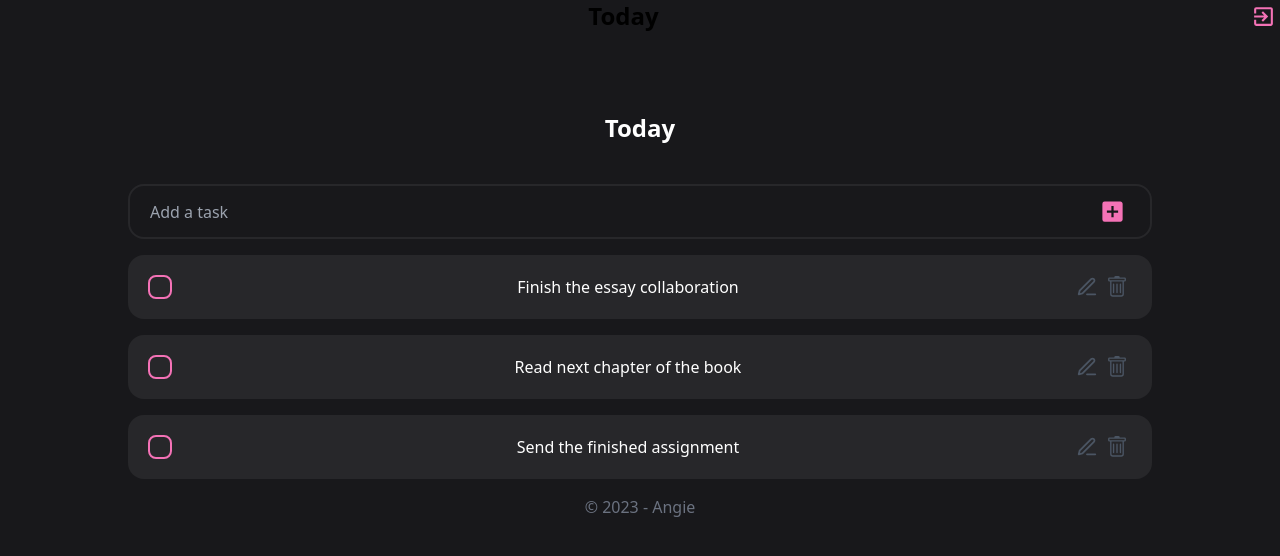
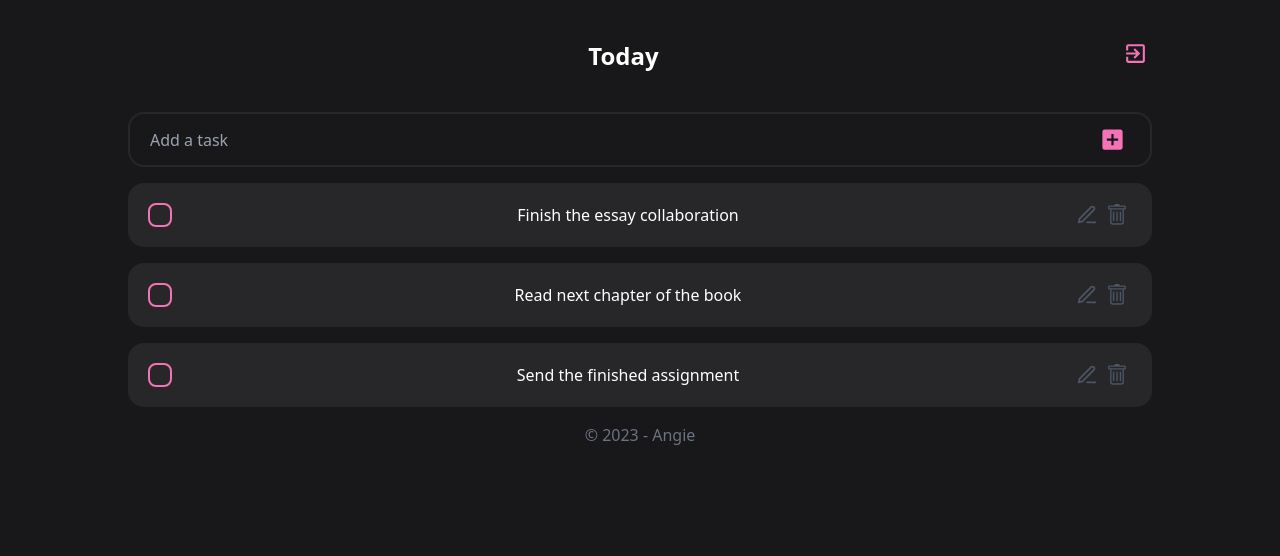
Before and after one commit to walborn/todo, a React (Create React App) app: page /todolist in a window 1280 px wide. Shown: the top 556 px of the page. Built offline with nearby package versions, Linux system fonts and the light colour scheme.

Commit message:
add AppRouter, Home, Login

```diff
--- a/src/App.jsx
+++ b/src/App.jsx
@@ -1,23 +1,13 @@
-import { BrowserRouter } from "react-router-dom"
-import { Route, Routes } from 'react-router-dom/dist'
-import About from './components/pages/About'
-import Navbar from './components/Items/Navbar'
-import Error from './components/pages/Error'
-import Login from './components/pages/Login'
-import Todolist from './components/todos/TodoList'
+
+import './index.css'
+
+import AppRouter from './components/todos/AppRouter'
 
 
 const App = () => {
+
 	return (
-		<BrowserRouter>
-			<Navbar />
-			<Routes>
-				<Route path="/about" element={<About />} />
-				<Route path="/todolist" element={<Todolist />} />
-				<Route path="/login" element={<Login />} />
-				<Route path="*" element={<Error />} />
-			</Routes>
-		</BrowserRouter>
+		<AppRouter />
 	)
 }
 
--- a/src/components/Items/Button.jsx
+++ b/src/components/Items/Button.jsx
@@ -1,4 +1,4 @@
-import React from "react"
+import React from 'react'
 import { Icon } from './Icon'
 
 
--- a/src/components/Items/Icon.jsx
+++ b/src/components/Items/Icon.jsx
@@ -1,4 +1,4 @@
-import React from "react"
+import React from 'react'
 
 export const Icon = (props) => <div className='mr-1 ml-1'>
 	{/* Если нужна обертка для всех svg с какими то общими стилями */}
--- a/src/components/pages/About.jsx
+++ b/src/components/pages/About.jsx
@@ -1,10 +1,22 @@
 import React from 'react'
+import { Link } from 'react-router-dom'
+import Button from '../Items/Button'
+import { MdExitToApp } from 'react-icons/md'
 
 const About = () => {
     return (
-        <h1>
-            Это приложение создано в качестве обучения
-        </h1>
+        <div className='flex items-center justify-between mt-4 p-2 w-full'>
+            <div></div>
+            <h1 className='text-white '>
+                Это приложение создано в качестве обучения
+            </h1>
+            <div className='flex items-center'>
+                <Link to='/'><Button icon={<MdExitToApp
+                    size={25}
+                    className='text-pink-400'
+                />} /></Link>
+            </div>
+        </div>
     )
 }
 
--- a/src/components/pages/Error.jsx
+++ b/src/components/pages/Error.jsx
@@ -7,7 +7,7 @@ const Error = () => {
                 Вы перешли на несуществующую страницу!
             </h1>
         </div>
-    );
-};
+    )
+}
 
 export default Error
--- /dev/null
+++ b/src/components/pages/Home.jsx
@@ -0,0 +1,23 @@
+import Button from '../Items/Button'
+import '../../index.css'
+import { Link } from 'react-router-dom'
+
+const Home = () => {
+    return (
+        <div className='py-10 w-80 h-80 mx-auto'>
+            <h1 className='text-2xl font-bold text-center mb-10 text-white w-4/5 mx-auto mt-5'>Todo</h1>
+            <form className='flex-row items-between justify-between mb-4 rounded-2xl bg-zinc-800 p-5 w-full'>
+                <Button text='Sing In' className='text-white flex items-center justify-center mb-4 rounded-2xl bg-zinc-900 p-2 w-full  hover:bg-pink-500 transition-colors ease-in-out duration-300' />
+                <Link to='/todolist'><Button text='Log In' className='text-white flex items-center justify-center mb-4 rounded-2xl bg-zinc-700 p-2 w-full  hover:bg-pink-500 transition-colors ease-in-out duration-300' /></Link>
+            </form>
+
+            <div className='py-10 w-80 h-80 mx-auto'>
+                <Link to='/about'>
+                    <Button text='About' className='text-white flex items-center justify-center mb-4 rounded-2xl bg-zinc-800 p-2 w-full  hover:bg-pink-500 transition-colors ease-in-out duration-300' />
+                </Link>
+            </div>
+        </div>
+    )
+}
+
+export default Home
--- /dev/null
+++ b/src/components/pages/Login.jsx
@@ -0,0 +1,22 @@
+import Input from '../Items/Input'
+import Button from '../Items/Button'
+import { MdExitToApp } from 'react-icons/md'
+import { Link } from 'react-router-dom'
+
+
+const Login = () => {
+
+    return (
+        <div className='py-10 w-80 h-80 mx-auto flex place-content-between'>
+            <h1 className='text-2xl font-bold text-center mb-10 text-white w-4/5 mx-auto mt-5'>Todo</h1>
+            <div className='flex items-center'>
+                <Link to='/'><Button icon={<MdExitToApp
+                    size={25}
+                    className='text-pink-400'
+                />} /></Link>
+            </div>
+        </div>
+    )
+}
+
+export default Login
--- /dev/null
+++ b/src/components/todos/AppRouter.jsx
@@ -0,0 +1,37 @@
+import { Route, Routes } from 'react-router-dom/dist'
+import { Navigate } from 'react-router-dom/dist'
+import { BrowserRouter } from 'react-router-dom'
+import About from '../pages/About'
+import Error from '../pages/Error'
+import Login from '../pages/Login'
+import Todolist from '../todos/TodoList'
+import Home from '../pages/Home'
+
+const AppRouter = () => {
+
+	return (
+
+		<BrowserRouter>
+			<Routes>
+				<Route path='/' element={<Home />} />
+				<Route path='/about' element={<About />} />
+				<Route path='/todolist' element={<Todolist />} />
+				<Route path='/login' element={<Login />} />
+				<Route path='*' element={<Error />} />
+				<Route path='*' element={<Navigate to='/todolist' replace />} />
+			</Routes>
+		</BrowserRouter>
+		/*:
+		<BrowserRouter>
+			<Routes>
+				<Route path='/' element={<Home />} />
+				<Route path='/about' element={<About />} />
+				<Route path='/login' element={<Login />} />
+				<Route path='*' element={<Error />} />
+				<Route path='*' element={<Navigate to='/login' replace />} />
+			</Routes>
+		</BrowserRouter>*/
+	)
+}
+
+export default AppRouter
--- a/src/components/todos/CreateTodoField.jsx
+++ b/src/components/todos/CreateTodoField.jsx
@@ -1,7 +1,7 @@
 import React, { useState } from 'react'
 import Button from '../Items/Button'
 import { MdAddBox } from 'react-icons/md'
-import { v4 as uuidv4 } from "uuid"
+import { v4 as uuidv4 } from 'uuid'
 import Input from '../Items/Input'
 
 const CreateTodoField = ({ setTodos }) => {
--- a/src/components/todos/TodoList.jsx
+++ b/src/components/todos/TodoList.jsx
@@ -2,22 +2,29 @@ import React, { useState, useEffect } from 'react'
 import CreateTodoField from './CreateTodoField'
 import TodoItem from './TodoItem'
 import { data } from '../../data/data'
+import { MdExitToApp } from 'react-icons/md'
+import Button from '../Items/Button'
+import { Link } from 'react-router-dom'
+
+
 
 const TodoList = (props) => {
 	const [todos, setTodos] = useState(data)
 
+
+	//localstorage
 	useEffect(() => {
-		const storedTodos = JSON.parse(localStorage.getItem('todos'));
+		const storedTodos = JSON.parse(localStorage.getItem('todos'))
 		if (storedTodos) {
 			setTodos(storedTodos)
 		}
-	}, []);
+	}, [])
 
 	useEffect(() => {
-		localStorage.setItem('todos', JSON.stringify(todos));
+		localStorage.setItem('todos', JSON.stringify(todos))
 	}, [todos])
-
-	const changeTodo = id => {
+	//
+	function changeTodo(id) {
 		const copy = [...todos]
 		const current = copy.find(t => t.id === id)
 		current.isCompleted = !current.isCompleted
@@ -27,9 +34,9 @@ const TodoList = (props) => {
 	function editTodo(todo) {
 		setTodos(todos.map((t) => {
 			if (t.id === todo.id) {
-				return todo;
+				return todo
 			} else {
-				return t;
+				return t
 			}
 		}))
 	}
@@ -39,9 +46,20 @@ const TodoList = (props) => {
 	}
 
 	return (
-		<div className='py-10 bg-zinc-900'>
-			<div className='text-white w-4/5 mx-auto '>
-				<h1 className='text-2xl font-bold text-center mb-10'>Today</h1>
+		<>
+			<div className='py-10 bg-zinc-900 text-white w-4/5 mx-auto'>
+				<div className='flex place-content-between mb-10'>
+					<div></div>
+					<h1 className='text-2xl font-bold text-center'>Today</h1>
+					<div className='flex items-center'>
+						<Link to='/'>
+							<Button icon={<MdExitToApp
+								size={25}
+								className='text-pink-400'
+							/>} />
+						</Link>
+					</div>
+				</div>
 				<CreateTodoField setTodos={setTodos} />
 				{todos.map(todo => (
 					<TodoItem
@@ -54,7 +72,7 @@ const TodoList = (props) => {
 				))}
 				<p className='text-gray-500 text-center mb-5'>© 2023 - Angie </p>
 			</div>
-		</div>
+		</>
 	)
 }
 
--- a/src/index.jsx
+++ b/src/index.jsx
@@ -1,8 +1,7 @@
 import React from 'react'
 import { createRoot } from 'react-dom/client'
-import './index.css'
 
-import App from './App';
+import App from './App'
 
-const root = createRoot(document.getElementById("root"));
+const root = createRoot(document.getElementById('root'))
 root.render(<App />)
```
Also changed, not shown: src/components/todos/TodoItem.jsx (+4 -4 lines).
